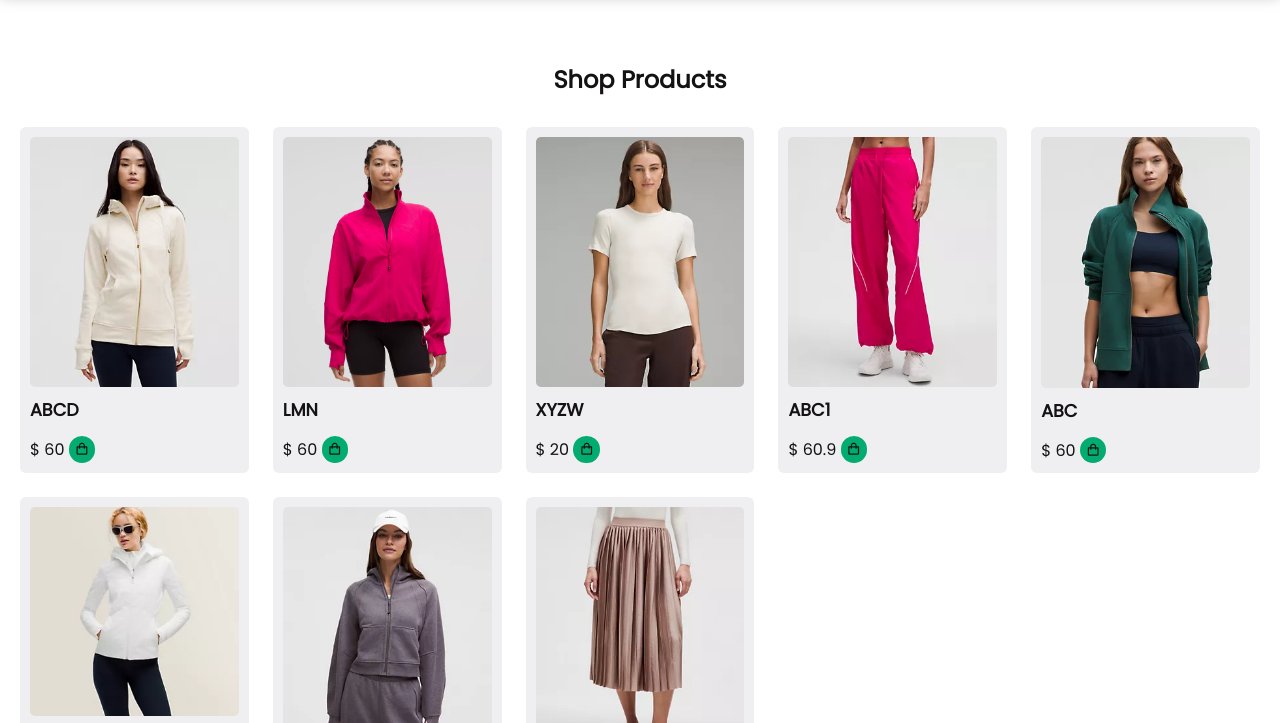
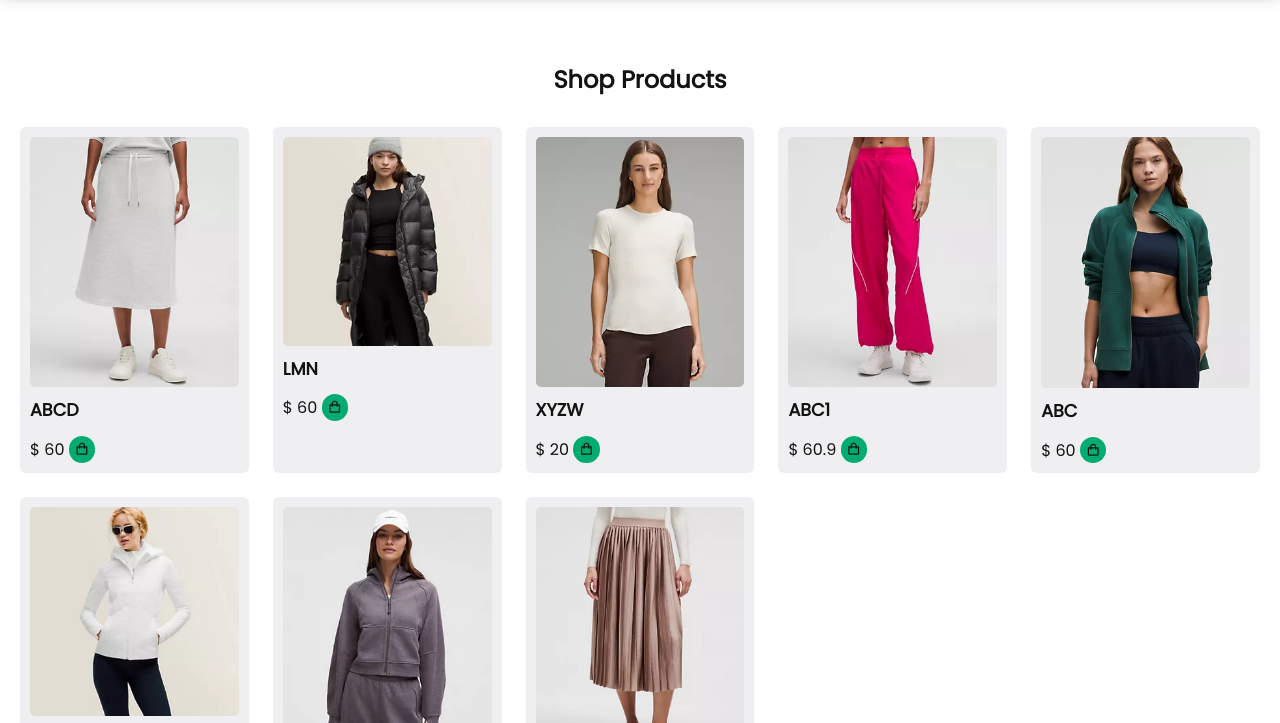
Before and after one commit to MAYURIRAMNATHSHINDE/Ecommerce, a website: page index.html in a window 1280 px wide. Shown: the part 71-794 px from the top of the page. Drawn offline with nearby package versions, Linux system fonts and the light colour scheme; a web font is replaced by a local one.

Commit message:
Ecommerce website

```diff
--- a/index.html
+++ b/index.html
@@ -50,14 +50,14 @@
         <div class="shop-content">
             <!-- Box-1 -->
             <div class="product-box">
-                <img src="/frontend/assets/coats-3.webp" alt="" class="product-img">
+                <img src="/frontend/assets/skirts-4.webp" alt="" class="product-img">
                 <h2 class="product-title">ABCD</h2>
                 <span class="price">$ 60</span>
                 <i class='bx bx-shopping-bag add-cart'></i>
             </div>
 
             <div class="product-box">
-                <img src="/frontend/assets/img1.webp" alt="" class="product-img">
+                <img src="/frontend/assets/jacket-2.webp" alt="" class="product-img">
                 <h2 class="product-title">LMN</h2>
                 <span class="price">$ 60</span>
                 <i class='bx bx-shopping-bag add-cart'></i>
```
